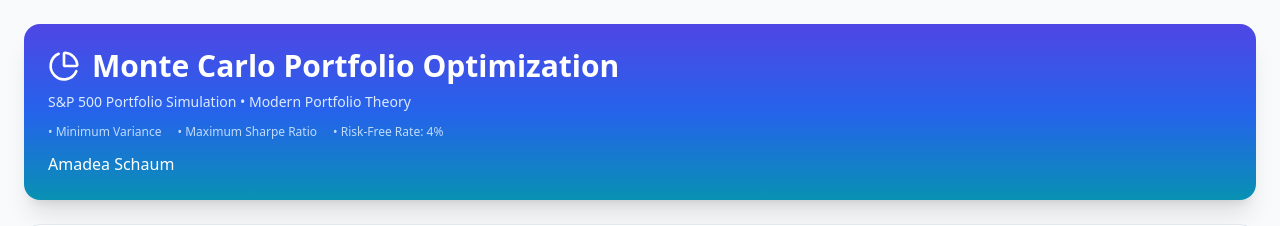
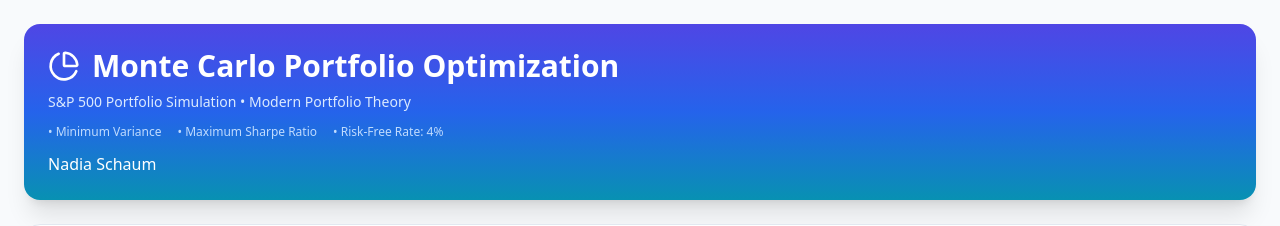
Before and after one commit to MutantN/portfolio-dashboard, a React (Vite) app: page / in a window 1280 px wide. Shown: the top 226 px of the page. Built offline with nearby package versions, Linux system fonts and the light colour scheme.

Commit message:
Update dashboard

```diff
--- a/src/App.jsx
+++ b/src/App.jsx
@@ -330,7 +330,7 @@ export default function PortfolioDashboard() {
             <span>• Risk-Free Rate: {(RISK_FREE_RATE * 100)}%</span>
           </div>
           <div className="mt-3 flex flex-wrap gap-4 text-xs text-blue-200"></div>
-            <span> Amadea Schaum</span>
+            <span> Nadia Schaum</span>
         </div>
 
         <div className="bg-white rounded-2xl p-6 mb-6 shadow-lg border border-slate-200">
```
